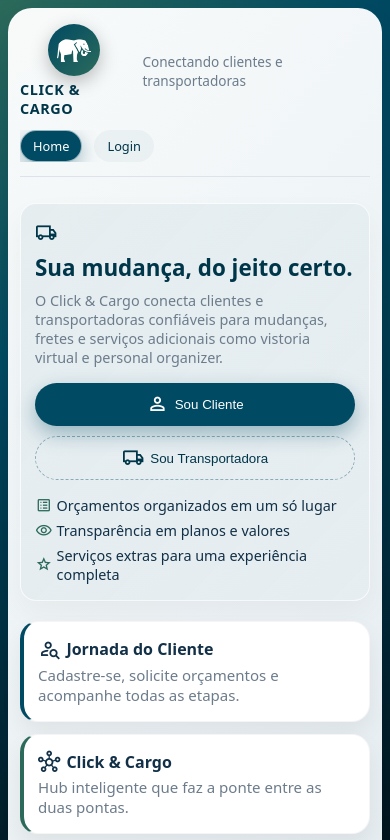
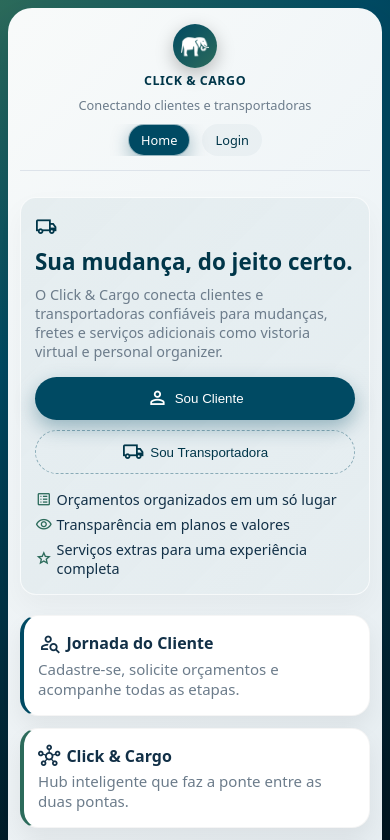
Before and after one commit to MaxPedroza/click-cargo, an Angular app in the folder web/: page / in a window 390 px wide. Shown: the top 840 px of the page. Built offline with nearby package versions, Linux system fonts and the light colour scheme.

Commit message:
Corrige alinhamento do header no mobile (centralizado)

```diff
--- a/web/src/styles.scss
+++ b/web/src/styles.scss
@@ -157,11 +157,19 @@
 
 	.cc-header {
 		flex-direction: column;
-		align-items: flex-start;
+		align-items: center;
+		text-align: center;
+	}
+
+	.cc-header-left {
+		flex-direction: column;
+		align-items: center;
+		gap: 6px;
 	}
 
 	.cc-header-nav {
 		flex-wrap: wrap;
+		justify-content: center;
 	}
 }
 
@@ -176,21 +184,30 @@
 	}
 
 	.cc-header {
-		gap: 12px;
+		gap: 10px;
 	}
 
-	.cc-logo {
+	.cc-logo-icon {
 		width: 44px;
 		height: 44px;
 	}
 
-	.cc-header-text h1 {
-		font-size: 1.2rem;
+	.cc-logo-elephant {
+		width: 28px;
+		height: 28px;
+	}
+
+	.cc-logo-name {
+		font-size: 0.78rem;
+	}
+
+	.cc-header-text span {
+		font-size: 0.8rem;
 	}
 
 	.cc-header-nav {
 		width: 100%;
-		justify-content: flex-start;
+		justify-content: center;
 		overflow-x: auto;
 	}
 
@@ -200,7 +217,7 @@
 	}
 
 	.cc-footer {
-		text-align: left;
+		text-align: center;
 		font-size: 0.75rem;
 	}
 }
```
Also changed, not shown: 4 other files (tests, documents, lock files or other folders).
